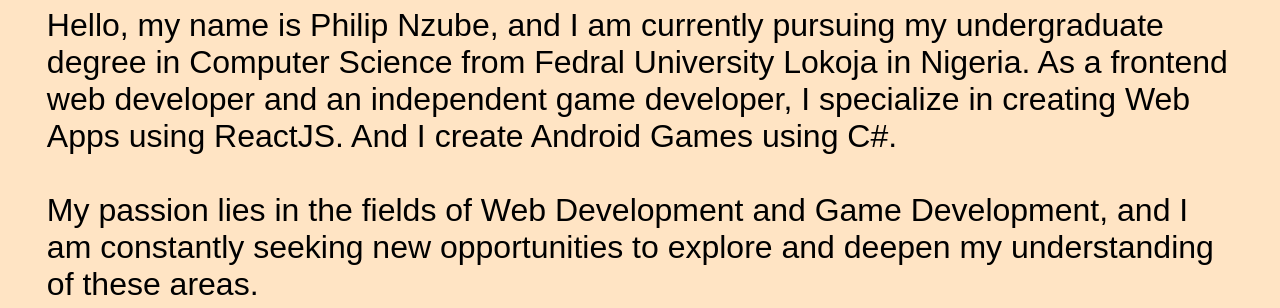
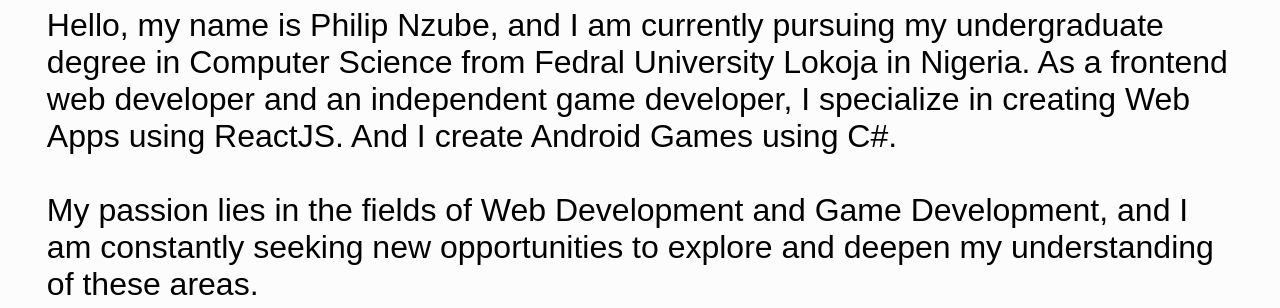
Before and after one commit to PhilipNzube/MyPortfolio, a React app: page /About in a window 1280 px wide. Shown: the part 214-522 px from the top of the page. Built offline with nearby package versions, Linux system fonts and the light colour scheme; a web font is replaced by a local one.

Commit message:
Add files via upload

```diff
--- a/src/index.css
+++ b/src/index.css
@@ -1,7 +1,7 @@
 body {
   font-family: 'Bai Jamjuree', sans-serif;
   overflow-x: hidden;
-  background-color: bisque;
+  background-color: #fcfcfc;
   /* background-color: hsl(218, 28%, 13%); */
   width: 100%;
   height: 100%;
```
